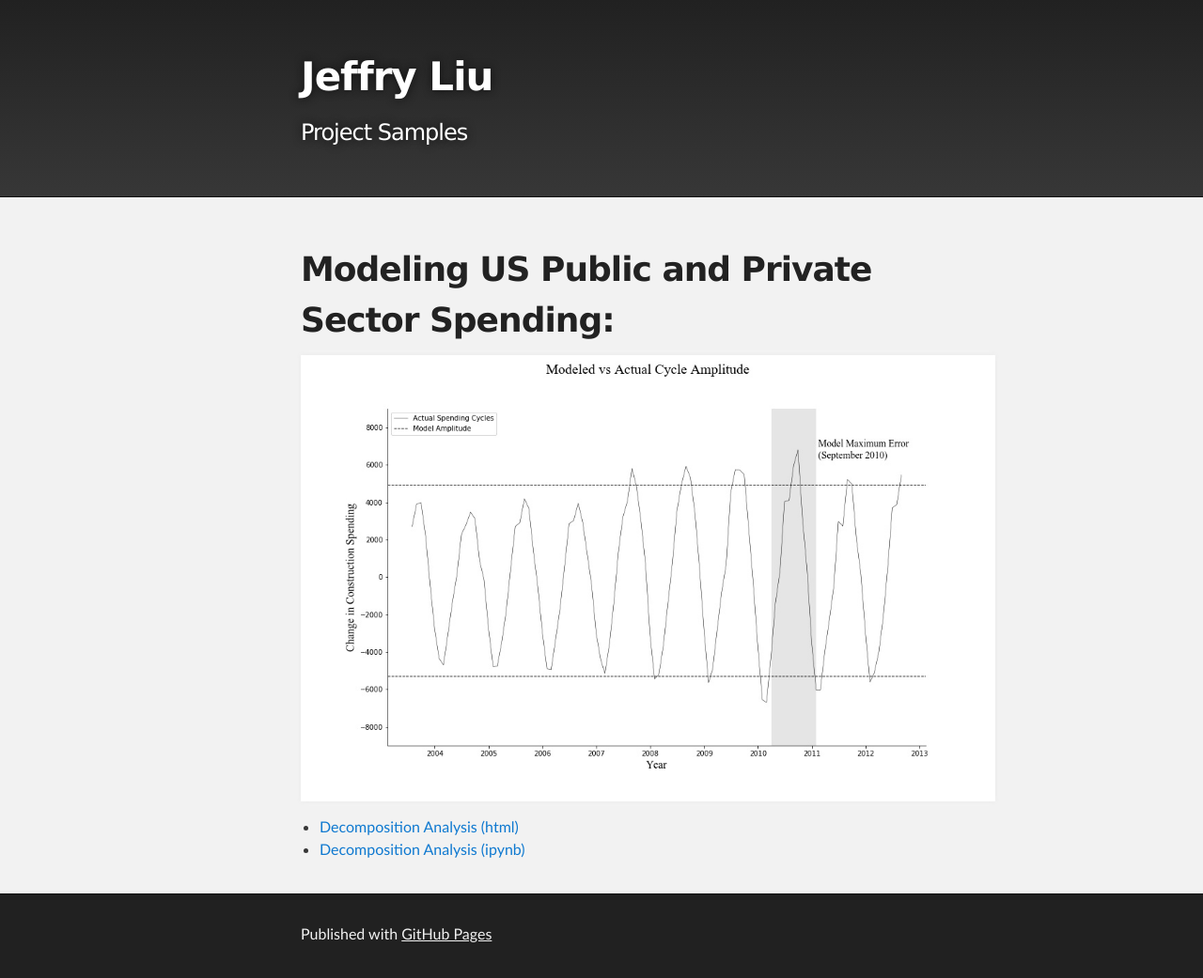
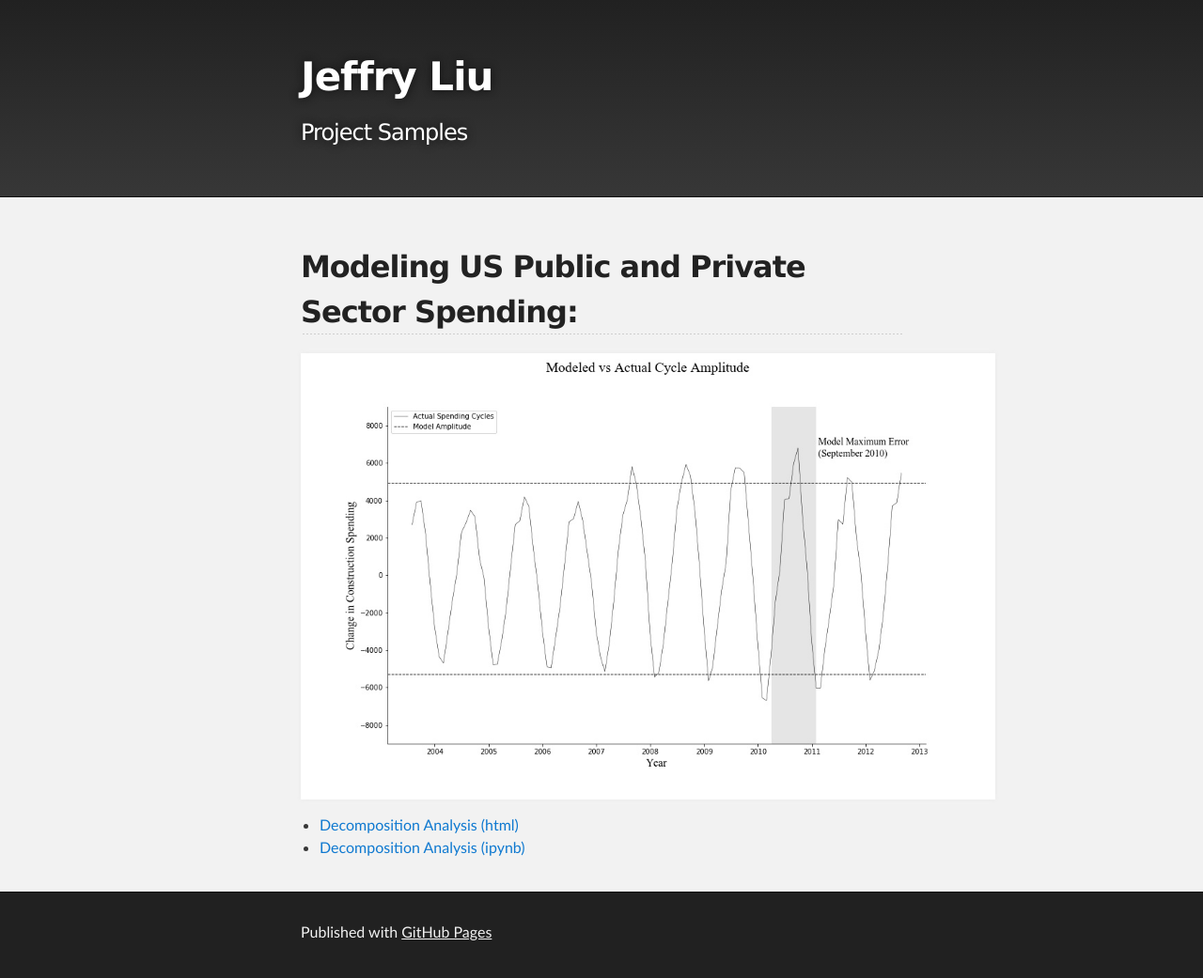
Before and after one commit to panvertigo/panvertigo.github.io, a Jekyll site: the page built from timeseries/index.md, in a window 1280 px wide. Shown: the whole page at 94% size. Built offline with Jekyll 4.4.1, drawn with Linux system fonts in a browser that asks for light colours; our own code applies the rules of GitHub Pages for plain Markdown files.

```diff
--- a/timeseries/index.md
+++ b/timeseries/index.md
@@ -3,7 +3,7 @@ title: Time Series Decomposition
 description: Course Content
 ---
 
-# Modeling US Public and Private Sector Spending:
+## Modeling US Public and Private Sector Spending:
 ![Decomposition Model Image](decompPreview.jpg)
 - [Decomposition Analysis (html)](Decomposition.html)
 - [Decomposition Analysis (ipynb)](Decomposition.ipynb)
```
